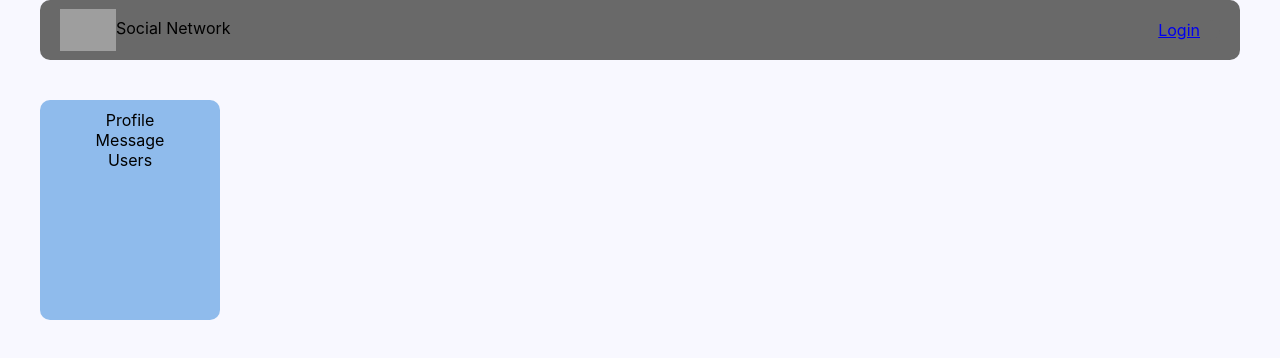
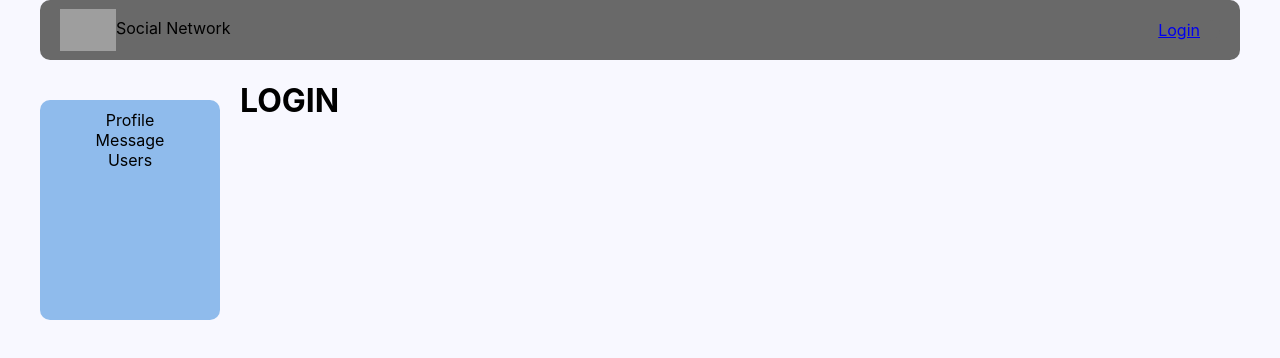
Before and after one commit to APTEMKA-87/SocialNetwork, a React (Create React App) app: page /login in a window 1280 px wide. Shown: the top 358 px of the page. Built offline with nearby package versions, Linux system fonts and the light colour scheme; no server answers; grey boxes are pictures that could not be loaded.

Commit message:
lesson 68 create Login.tsx

```diff
--- a/src/App.tsx
+++ b/src/App.tsx
@@ -6,6 +6,7 @@ import DialogContainer from './components/Dialogs/DialogContainer';
 import UsersContainer from './components/Users/UsersContainer';
 import ProfileContainer from './components/Profile/ProfileContainer';
 import HeaderContainer from './components/Header/HeaderContainer';
+import LoginPage from './components/Login/Login';
 
 function App() {
     return <BrowserRouter>
@@ -18,6 +19,8 @@ function App() {
                    render={() => <ProfileContainer/>}/>
             <Route path="/users"
                    render={() => <UsersContainer/>}/>
+            <Route path="/login"
+                   render={() => <LoginPage/>}/>
         </div>
     </BrowserRouter>;
 }
--- /dev/null
+++ b/src/components/Login/Login.tsx
@@ -0,0 +1,11 @@
+import React from 'react';
+
+const Login = () => {
+    return (
+        <h1>
+            LOGIN
+        </h1>
+    );
+};
+
+export default Login;
```
